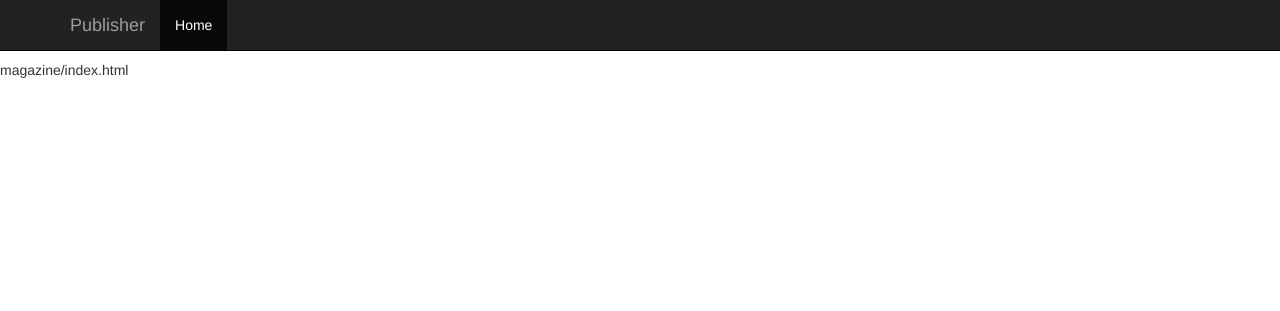
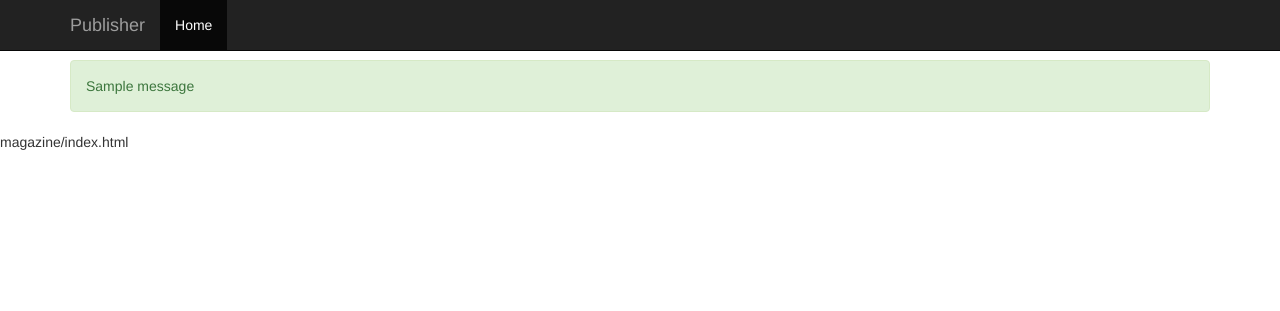
Before and after one commit to yooncobra/programming4th, a Django app: page /magazine/ in a window 1280 px wide. Shown: the top 311 px of the page. Run offline with Django 3.2, Linux system fonts and the light colour scheme; tables that the repository leaves empty hold one stand-in row (values such as "Sample post"); one stand-in notice (Sample message) is shown; some libraries are stand-ins or nearby versions.

Commit message:
messages framework 적용

```diff
--- a/publisher/magazine/views.py
+++ b/publisher/magazine/views.py
@@ -1,3 +1,4 @@
+from django.contrib import messages
 from django.contrib.admin.views.decorators import staff_member_required
 from django.shortcuts import redirect, render
 from .models import Article
@@ -23,6 +24,7 @@ def article_new(request):
             article = form.save(commit=False)
             article.author = request.user
             article.save()
+            messages.success(request, '새 Article을 저장했습니다.')
             return redirect('magazine:article_list')
     else:
         form = ArticleForm()
--- a/publisher/publisher/templates/base.html
+++ b/publisher/publisher/templates/base.html
@@ -29,6 +29,20 @@ body { padding-top: 60px; }
 	</div>
 </nav>
 
+{% if messages %}
+<div class="container">
+    <div class="row">
+        <div class="col-sm-12">
+            {% for message in messages %}
+                <div class="alert alert-{{ message.tags }}">
+                    {{ message }}
+                </div>
+            {% endfor %}
+        </div>
+    </div>
+</div>
+{% endif %}
+
 {% block content %}
 {% endblock %}
 
```
Also changed, not shown: publisher/publisher/settings/common.py (+7 -0 lines).
